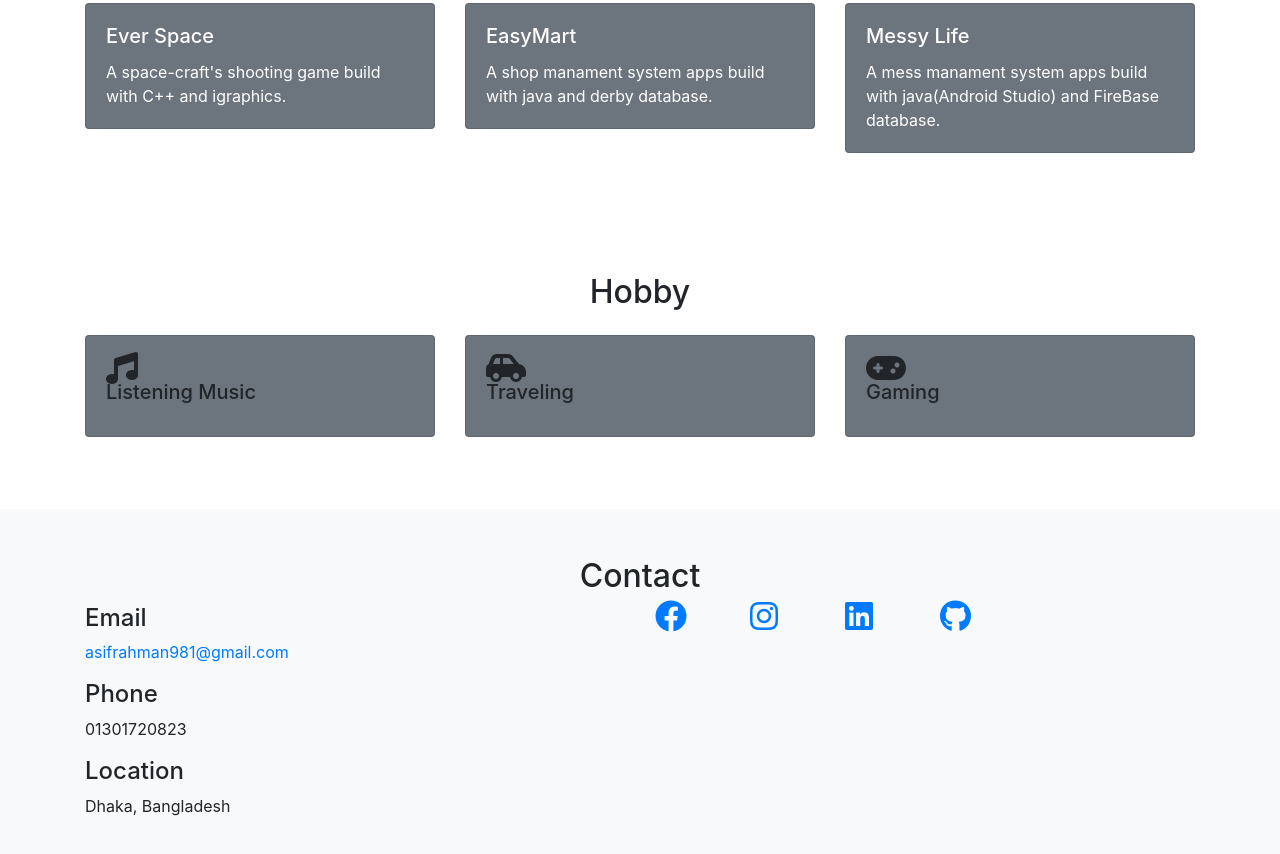
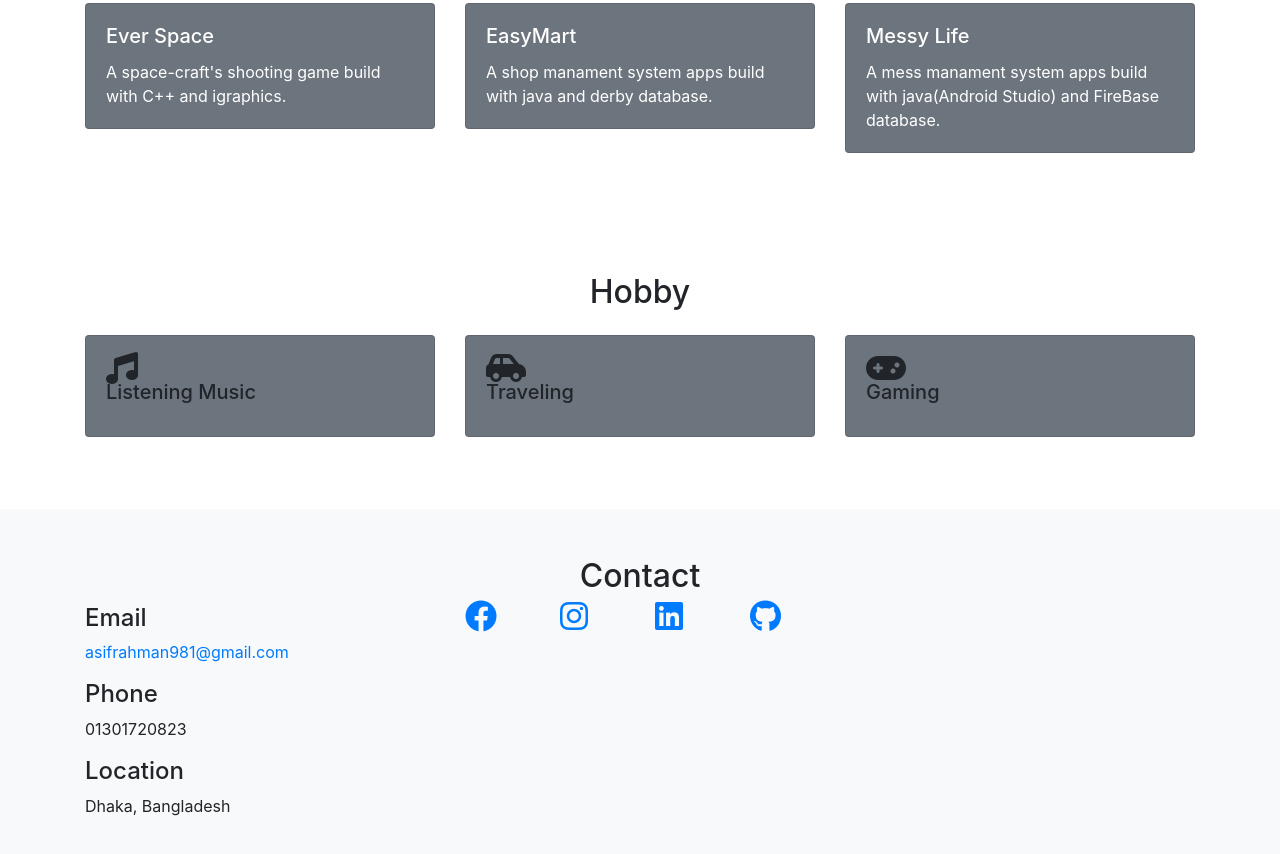
Before and after one commit to asif-ethmoid/ASIF.github.io, a plain HTML site: page index.html in a window 1280 px wide. Shown: the part 1336-2190 px from the top of the page. Drawn offline with nearby package versions, Linux system fonts and the light colour scheme.

Commit message:
Update index.html

```diff
--- a/index.html
+++ b/index.html
@@ -2,7 +2,7 @@
 <html lang="en">
 <head>
   <meta charset="UTF-8">
-  <meta name="viewport" content="width=device-width, initial-scale=1.0">
+	<meta name="viewport" content="width=device-width, initial-scale=1, shrink-to-fit=no">
   <title>My Portfolio</title>
 
   <link rel="stylesheet" href="https://maxcdn.bootstrapcdn.com/bootstrap/4.5.2/css/bootstrap.min.css">
@@ -67,7 +67,7 @@
       <h2 class="text-center mb-4">Project</h2>
       <div class="row">
 
-        <div class="col-md-4 mb-4">
+     <div class="col-md-4 col-sm-6 mb-4">
           <div class="card bg-secondary">
             <div class="card-body">
               <h5 class="card-title text-white">Ever Space</h5>
@@ -76,7 +76,7 @@
           </div>
         </div>
 
-		 <div class="col-md-4 mb-4">
+		 <div class="col-md-4 col-sm-6 mb-4">
           <div class="card bg-secondary">
             <div class="card-body">
               <h5 class="card-title text-white">EasyMart</h5>
@@ -84,7 +84,7 @@
             </div>
           </div>
         </div>
-		<div class="col-md-4 mb-4">
+		 <div class="col-md-4 col-sm-6 mb-4">
           <div class="card bg-secondary">
             <div class="card-body">
               <h5 class="card-title text-white">Messy Life</h5>
@@ -147,7 +147,7 @@
     <div class="container">
       <h2 class="text-center">Contact</h2>
       <div class="row">
-        <div class="col-md-6">
+      <div class="col-md-4 col-sm-12">
 
           <div class="contact-info">
             <h4>Email</h4>
@@ -160,26 +160,26 @@
             <p>Dhaka, Bangladesh</p>
           </div>
         </div>
-        <div class="col-md-1 col-sm-1">
+        <div class="col-md-1 col-sm-2">
 
      <a href="https://www.facebook.com/profile.php?id=100021324381162"><i class="fa-brands fa-facebook fa-2xl"></i></a>
 
 
 
         </div>
-		<div class="col-md-1 col-sm-1">
+		<div class="col-md-1 col-sm-2">
 
      <a href="https://www.instagram.com/as_if_rahman_/?igshid=NTc4MTIwNjQ2YQ==&fbclid=IwAR28tB7z9DxDT80UCUUsa9veLPj6zRKnNMGCXDrB7x3zqjLiKeR-edG1tqM"><i class="fa-brands fa-instagram fa-2xl"></i></a>
 
 
         </div>
-		<div class="col-md-1 col-sm-1">
+		<div class="col-md-1 col-sm-2">
 
      <a href="https://www.linkedin.com/in/asif-rahman-445aaa1aa"><i class="fa-brands fa-linkedin fa-2xl"></i></a>
 
 
         </div>
-		<div class="col-md-1 col-sm-1">
+		<div class="col-md-1 col-sm-2">
 
      <a href="https://github.com/asif-ethmoid"><i class="fa-brands fa-github fa-2xl"></i></a>
 
```
